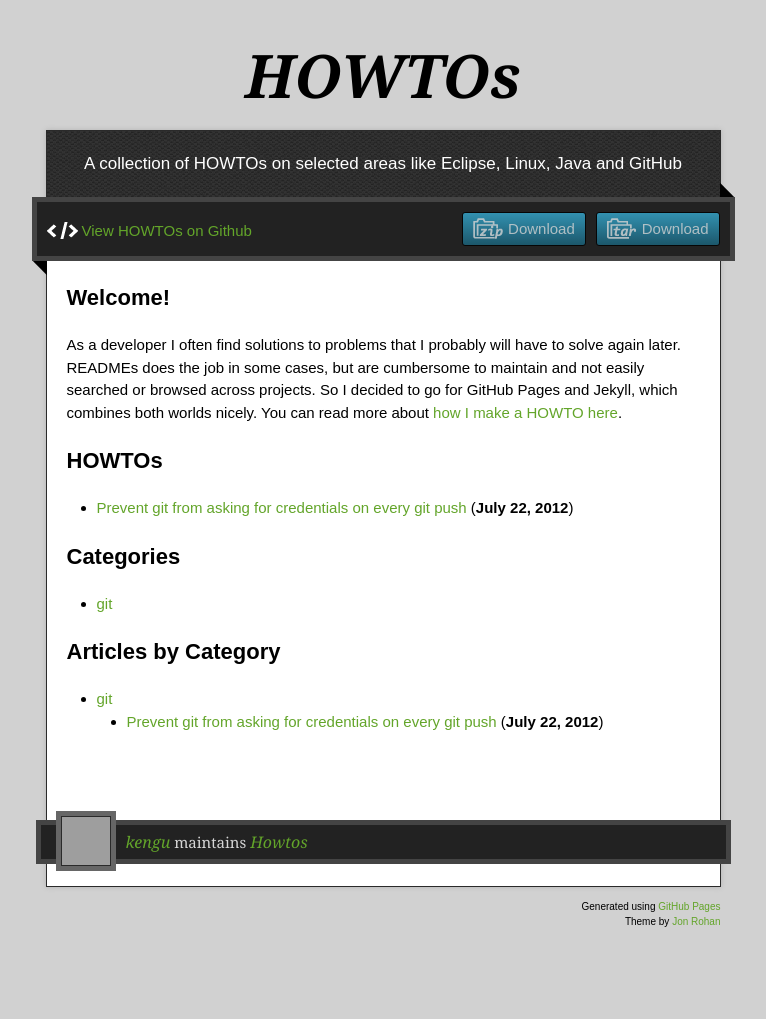
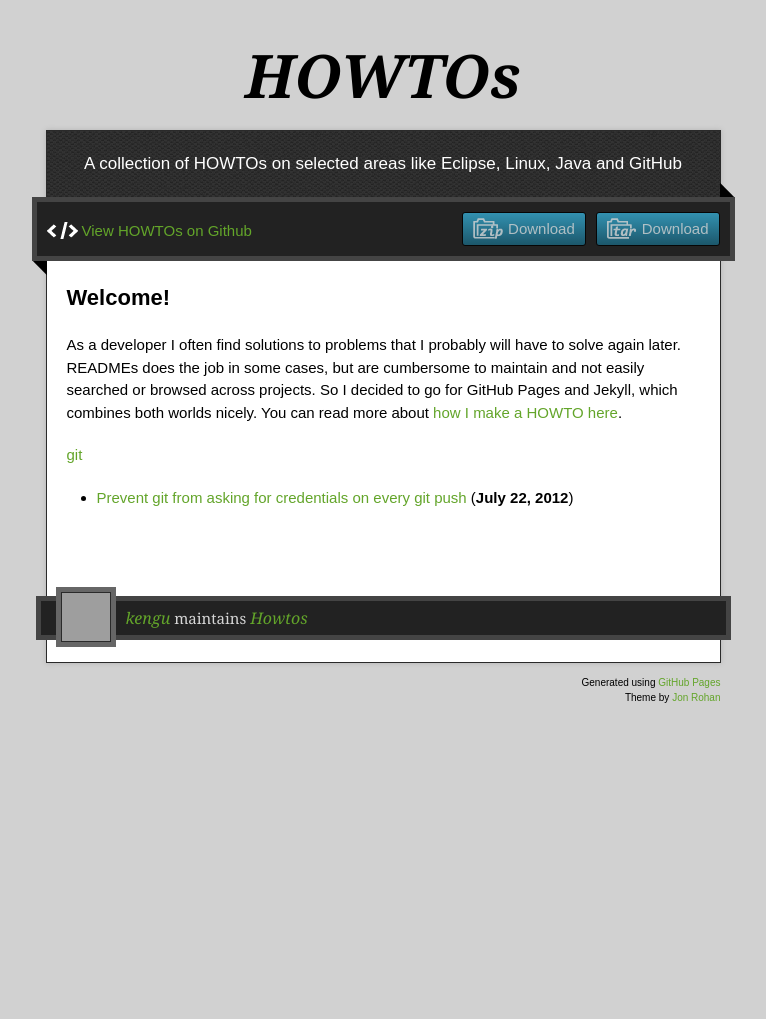
Before and after one commit to kengu/howtos, a Jekyll site: the page built from index.md, in a window 1280 px wide. Shown: the whole page, without its empty margins (257-1023 px from the left). Built offline with Jekyll 4.4.1, drawn with Linux system fonts in a browser that asks for light colours; nearby versions of some CDN libraries; after the commit the page ends 900 px from its top, so only the background shows below that; grey boxes are pictures that could not be loaded.

Commit message:
Simplified TOC

```diff
--- a/_layouts/index.html
+++ b/_layouts/index.html
@@ -45,23 +45,8 @@
         <article class="markdown-body">
 	{{ content }}
       	{% if page.toc %}
-	<h1>{{ page.toc_title }}</h1>
-	<ul>
-          {% for post in site.posts %}
-          <li><a href="{{ site.baseurl }}{{ post.url }}">{{ post.title }}</a>&nbsp;<small>(<strong>{{ post.date | date: "%B %e, %Y" }}</strong>)</small></li>
-          {% endfor %}
-      	</ul>
-      	<h1>Categories</h1>
-	<ul>
 	{% for category in site.categories %}
-	  <li><a href="{{ site.baseurl }}{{ category | first }}">{{ category | first }}</a></li>
-	{% endfor %}
-	</ul>
-
-	<h1>Articles by Category</h1>
-	<ul>
-	{% for category in site.categories %}
-  	  <li><a href="{{ site.baseurl }}{{ category | first }}">{{ category | first }}</a>
+  	  <p><a href="{{ site.baseurl }}{{ category | first }}">{{ category | first }}</a>
    	    <ul>
     	    {% for posts in category %}
       		{% for post in posts %}
@@ -72,9 +57,10 @@
     	    {% endfor %}
     	    </ul>
     	    <br/>
-  	  </li>
+  	  </p>
 	{% endfor %}
 	</ul>
+
 	{% endif %}
         </article>
       </div>
```
